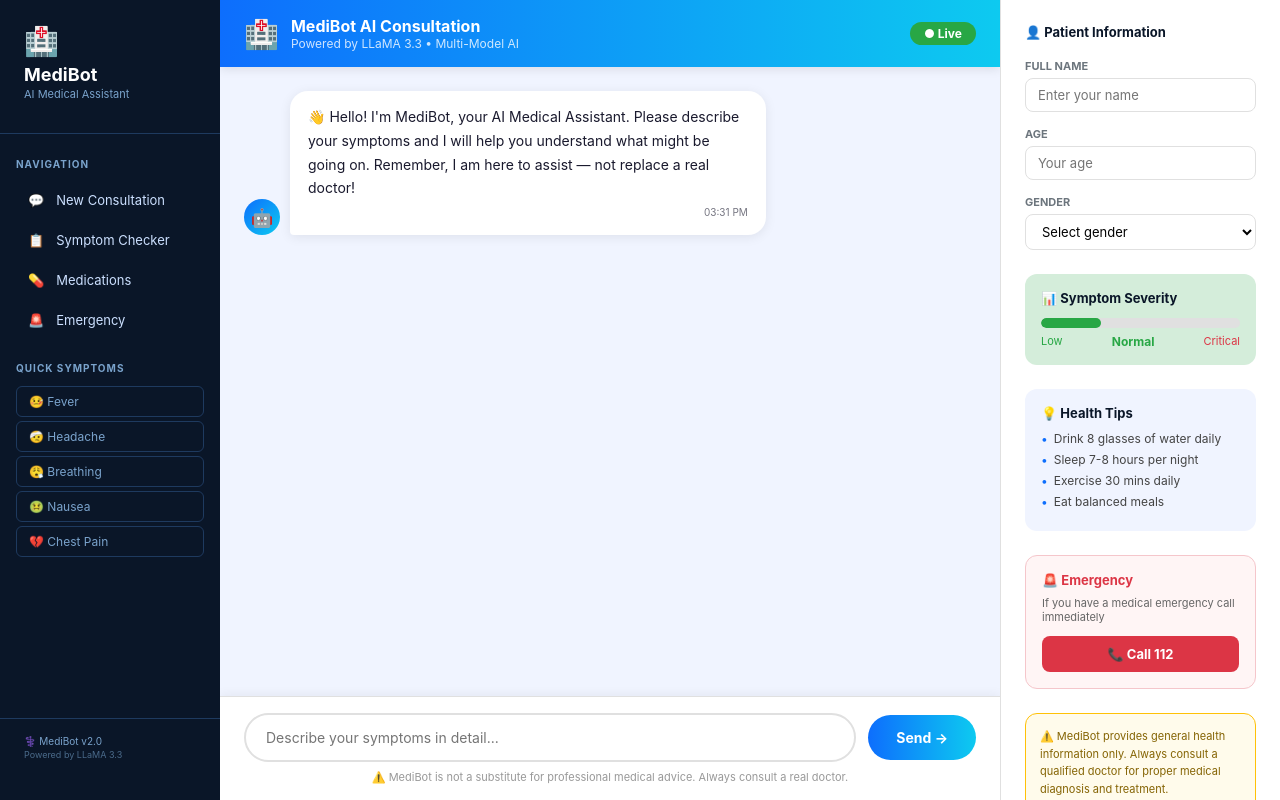
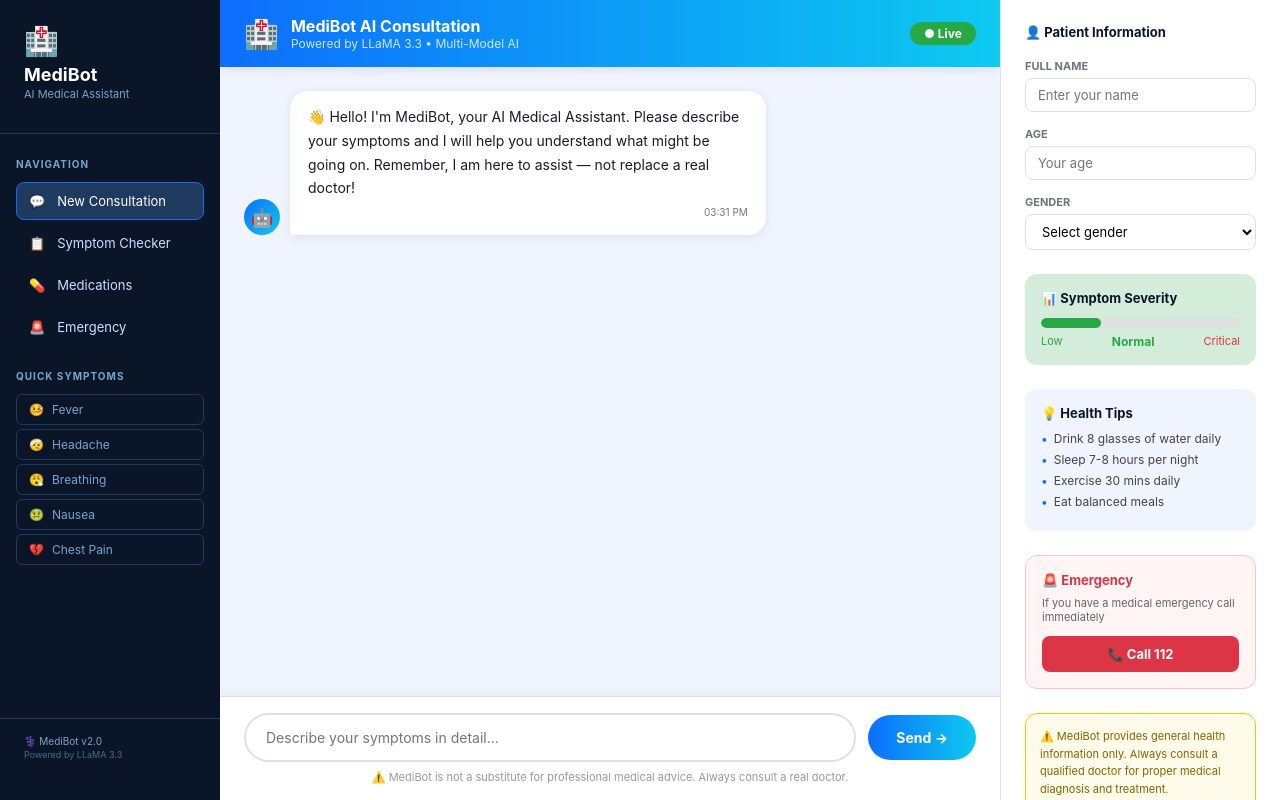
Before and after one commit to Ritwik9999/MEDIBOT, a React (Create React App) app: page / in a window 1280 px wide. Both pictures are taken after a click on the button "Start Consultation →". Built offline with nearby package versions, Linux system fonts and the light colour scheme.

Commit message:
fix: sidebar navigation, quick symptoms and patient info storage

```diff
--- a/src/App.js
+++ b/src/App.js
@@ -13,6 +13,7 @@ function App() {
   const [patient, setPatient] = useState({ name: "", age: "", gender: "" });
   const [severity, setSeverity] = useState("normal");
   const [started, setStarted] = useState(false);
+  const [activeNav, setActiveNav] = useState("New Consultation");
 
   const sendMessage = async (input) => {
     if (!input.trim() || loading) return;
@@ -43,13 +44,34 @@ function App() {
     setLoading(false);
   };
 
+  // ✅ Handle nav clicks
+  const handleNav = (label) => {
+    setActiveNav(label);
+    if (label === "New Consultation") {
+      setMessages([{ role: "assistant", content: "👋 Hello! I'm MediBot, your AI Medical Assistant. Please describe your symptoms and I will help you understand what might be going on. Remember, I am here to assist — not replace a real doctor!" }]);
+      setSeverity("normal");
+    } else if (label === "Emergency") {
+      sendMessage("I have a medical emergency, please help!");
+    } else if (label === "Symptom Checker") {
+      sendMessage("I want to check my symptoms. Can you guide me?");
+    } else if (label === "Medications") {
+      sendMessage("I want to know about my medications and drug interactions.");
+    }
+  };
+
+  // ✅ Handle quick symptom clicks
+  const handleSymptom = (symptom) => {
+    const clean = symptom.replace(/[^\w\s]/g, "").trim();
+    sendMessage(`I have ${clean}`);
+  };
+
   if (!started) {
     return <LandingPage onStart={() => setStarted(true)} />;
   }
 
   return (
     <div className="app-container">
-      <Sidebar />
+      <Sidebar onNav={handleNav} onSymptom={handleSymptom} activeNav={activeNav} />
       <ChatWindow messages={messages} loading={loading} onSend={sendMessage} severity={severity} />
       <PatientPanel patient={patient} setPatient={setPatient} severity={severity} />
     </div>
--- a/src/components/PatientPanel.js
+++ b/src/components/PatientPanel.js
@@ -5,6 +5,13 @@ function PatientPanel({ patient, setPatient, severity }) {
     critical: { color: "#dc3545", label: "Critical", width: "100%", bg: "#f8d7da" },
   };
   const s = severityData[severity] || severityData.normal;
+
+  // ✅ Save patient info to localStorage
+  const handlePatientChange = (field, value) => {
+    const updated = { ...patient, [field]: value };
+    setPatient(updated);
+    localStorage.setItem("medibot_patient", JSON.stringify(updated));
+  };
 
   return (
     <div className="patient-panel" style={{ width: 280, minHeight: "100vh", background: "#fff", borderLeft: "1px solid #e0e0e0", padding: 24, display: "flex", flexDirection: "column", gap: 24, flexShrink: 0, overflowY: "auto" }}>
@@ -21,7 +28,7 @@ function PatientPanel({ patient, setPatient, severity }) {
               style={{ width: "100%", padding: "8px 12px", borderRadius: 8, border: "1px solid #e0e0e0", fontSize: 13, marginTop: 4, boxSizing: "border-box", outline: "none" }}
               placeholder="Enter your name"
               value={patient.name}
-              onChange={e => setPatient({ ...patient, name: e.target.value })}
+              onChange={e => handlePatientChange("name", e.target.value)}
             />
           </div>
           <div>
@@ -30,7 +37,7 @@ function PatientPanel({ patient, setPatient, severity }) {
               style={{ width: "100%", padding: "8px 12px", borderRadius: 8, border: "1px solid #e0e0e0", fontSize: 13, marginTop: 4, boxSizing: "border-box", outline: "none" }}
               placeholder="Your age"
               value={patient.age}
-              onChange={e => setPatient({ ...patient, age: e.target.value })}
+              onChange={e => handlePatientChange("age", e.target.value)}
             />
           </div>
           <div>
@@ -38,7 +45,7 @@ function PatientPanel({ patient, setPatient, severity }) {
             <select
               style={{ width: "100%", padding: "8px 12px", borderRadius: 8, border: "1px solid #e0e0e0", fontSize: 13, marginTop: 4, boxSizing: "border-box", outline: "none", background: "#fff" }}
               value={patient.gender}
-              onChange={e => setPatient({ ...patient, gender: e.target.value })}
+              onChange={e => handlePatientChange("gender", e.target.value)}
             >
               <option value="">Select gender</option>
               <option value="Male">Male</option>
@@ -78,7 +85,9 @@ function PatientPanel({ patient, setPatient, severity }) {
       <div style={{ background: "#fff5f5", border: "1px solid #f5c6cb", borderRadius: 12, padding: 16 }}>
         <div style={{ fontSize: 13, fontWeight: "bold", color: "#dc3545", marginBottom: 8 }}>🚨 Emergency</div>
         <div style={{ fontSize: 11, color: "#666", marginBottom: 12 }}>If you have a medical emergency call immediately</div>
-        <button style={{ width: "100%", padding: "10px", borderRadius: 8, background: "#dc3545", color: "#fff", border: "none", fontWeight: "bold", fontSize: 13, cursor: "pointer" }}>
+        <button
+          onClick={() => window.open("tel:112")}
+          style={{ width: "100%", padding: "10px", borderRadius: 8, background: "#dc3545", color: "#fff", border: "none", fontWeight: "bold", fontSize: 13, cursor: "pointer" }}>
           📞 Call 112
         </button>
       </div>
--- a/src/components/Sidebar.js
+++ b/src/components/Sidebar.js
@@ -1,4 +1,4 @@
-function Sidebar() {
+function Sidebar({ onNav, onSymptom, activeNav }) {
   return (
     <div className="sidebar" style={{
       width: 220, minHeight: "100vh", background: "#0a1628",
@@ -21,29 +21,47 @@ function Sidebar() {
           { icon: "💊", label: "Medications" },
           { icon: "🚨", label: "Emergency" },
         ].map((item) => (
-          <div key={item.label} style={{
+          <div key={item.label}
+            onClick={() => onNav(item.label)}
+            style={{
               display: "flex", alignItems: "center", gap: 12,
               padding: "10px 12px", borderRadius: 8, marginBottom: 4,
-            color: "#cce0ff", fontSize: 13, cursor: "pointer",
+              color: activeNav === item.label ? "#fff" : "#cce0ff",
+              fontSize: 13, cursor: "pointer",
+              background: activeNav === item.label ? "#1e3a5f" : "transparent",
+              border: activeNav === item.label ? "1px solid #0d6efd" : "1px solid transparent",
+              transition: "all 0.2s"
             }}
             onMouseEnter={e => e.currentTarget.style.background = "#1e3a5f"}
-            onMouseLeave={e => e.currentTarget.style.background = "transparent"}
+            onMouseLeave={e => e.currentTarget.style.background = activeNav === item.label ? "#1e3a5f" : "transparent"}
           >
             <span>{item.icon}</span>
             <span>{item.label}</span>
           </div>
         ))}
 
+        {/* Quick Symptoms */}
         <div style={{ color: "#7aa3cc", fontSize: 10, fontWeight: "bold", letterSpacing: 1, marginTop: 24, marginBottom: 12 }}>QUICK SYMPTOMS</div>
-        {["🤒 Fever", "🤕 Headache", "😮‍💨 Breathing", "🤢 Nausea", "💔 Chest Pain"].map((s) => (
-          <div key={s} style={{
+        {[
+          { emoji: "🤒", label: "Fever" },
+          { emoji: "🤕", label: "Headache" },
+          { emoji: "😮‍💨", label: "Breathing" },
+          { emoji: "🤢", label: "Nausea" },
+          { emoji: "💔", label: "Chest Pain" },
+        ].map((s) => (
+          <div key={s.label}
+            onClick={() => onSymptom(s.label)}
+            style={{
               padding: "7px 12px", borderRadius: 6, marginBottom: 4,
               color: "#7aa3cc", fontSize: 12, cursor: "pointer",
-            border: "1px solid #1e3a5f"
+              border: "1px solid #1e3a5f", display: "flex", alignItems: "center", gap: 8,
+              transition: "all 0.2s"
             }}
-            onMouseEnter={e => e.currentTarget.style.background = "#1e3a5f"}
-            onMouseLeave={e => e.currentTarget.style.background = "transparent"}
-          >{s}</div>
+            onMouseEnter={e => { e.currentTarget.style.background = "#1e3a5f"; e.currentTarget.style.color = "#fff"; }}
+            onMouseLeave={e => { e.currentTarget.style.background = "transparent"; e.currentTarget.style.color = "#7aa3cc"; }}
+          >
+            <span>{s.emoji}</span><span>{s.label}</span>
+          </div>
         ))}
       </div>
 
```
Lines whose indentation alone changed are shown as unchanged.
